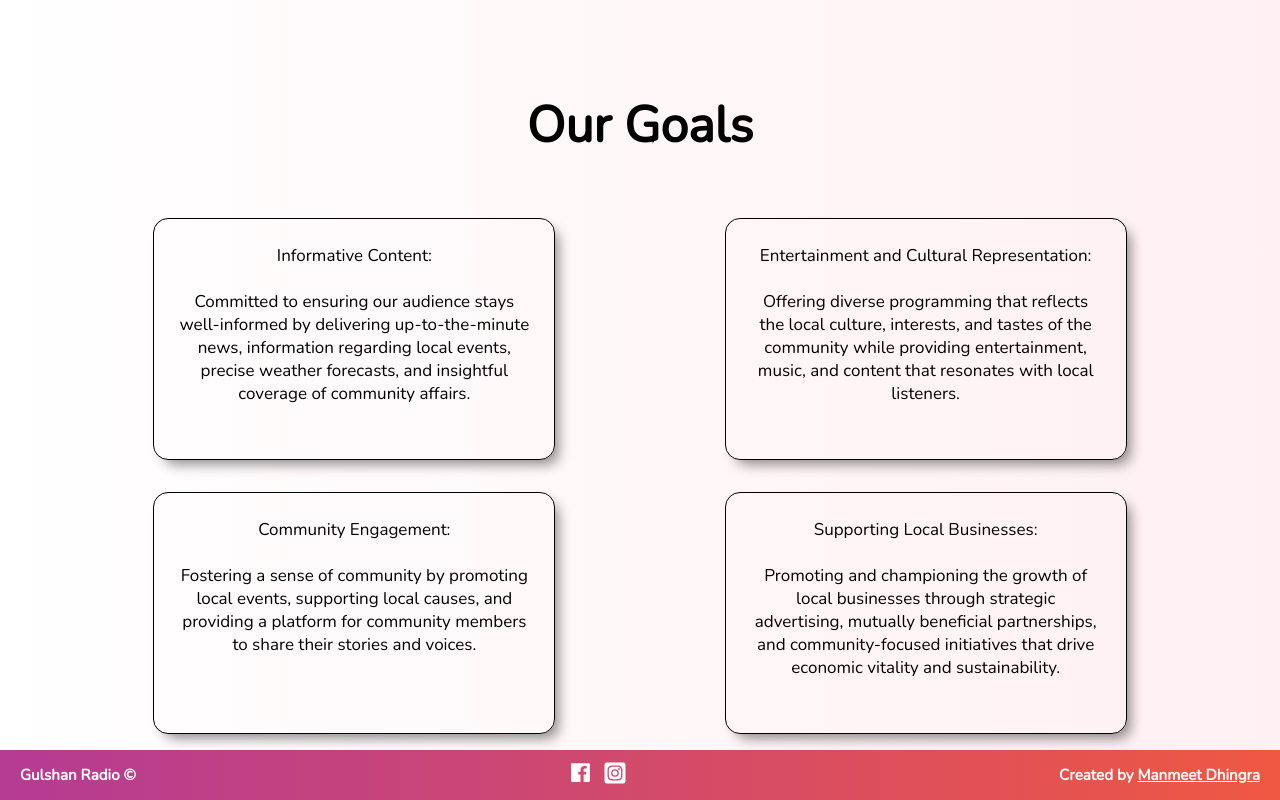
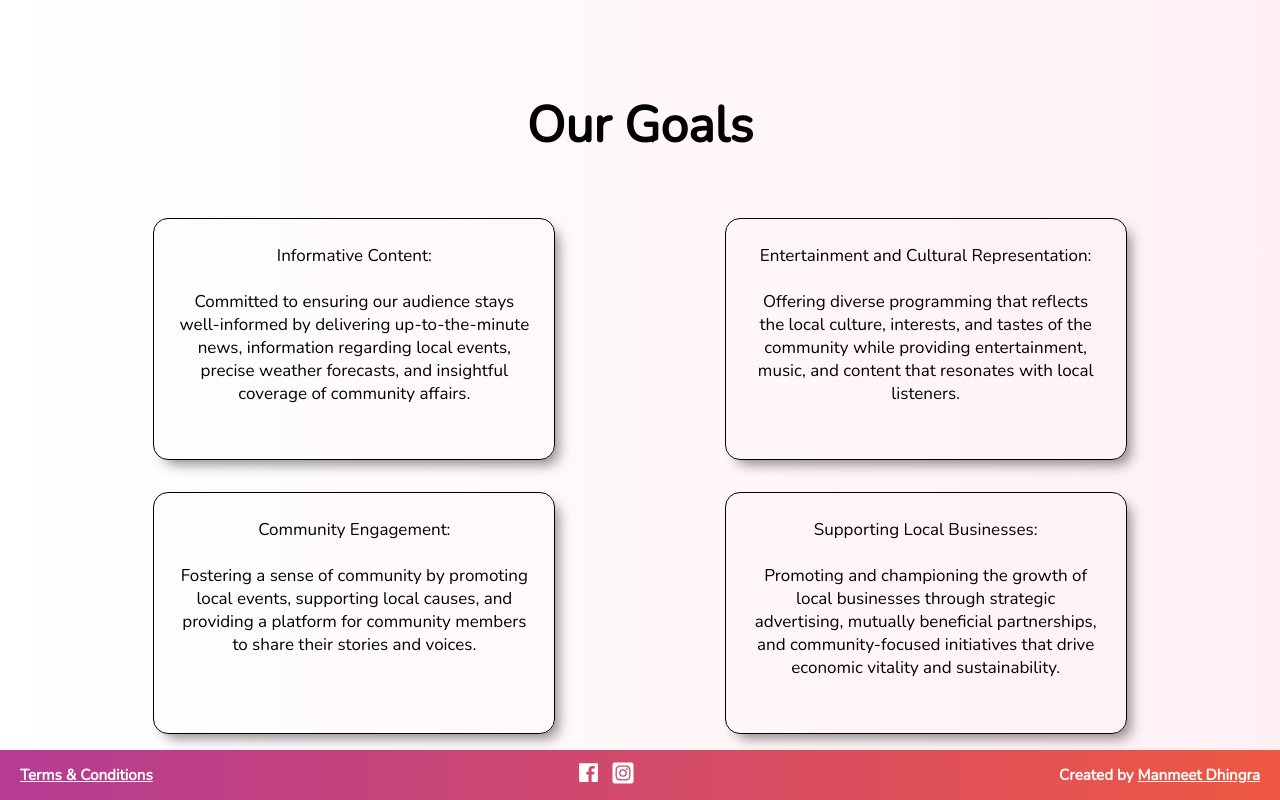
Before and after one commit to manmeetdhingra/gulshan-radio, a React (Vite) app: page / in a window 1280 px wide. Shown: the part 1275-2075 px from the top of the page. Built offline with nearby package versions, Linux system fonts and the light colour scheme.

Commit message:
termsConditions

```diff
--- a/src/Components/Footer/Footer.jsx
+++ b/src/Components/Footer/Footer.jsx
@@ -7,7 +7,7 @@ export default function Footer() {
   return (
     <div className='footer-container'>
       <div className='text-container'>
-        <h3>Gulshan Radio ©</h3>
+        <a href="/GRprivacy-policy.pdf" download={"GRprivacy-policy.pdf"} style={{color: "white"}}><h3>Terms & Conditions</h3></a>
           <div >
 
           <a href="https://www.facebook.com/GulshanRadioWolverhampton" target='blank' style={{color: "white"}}>
```
Also changed, not shown: 1 other file (tests, documents, lock files or other folders).
